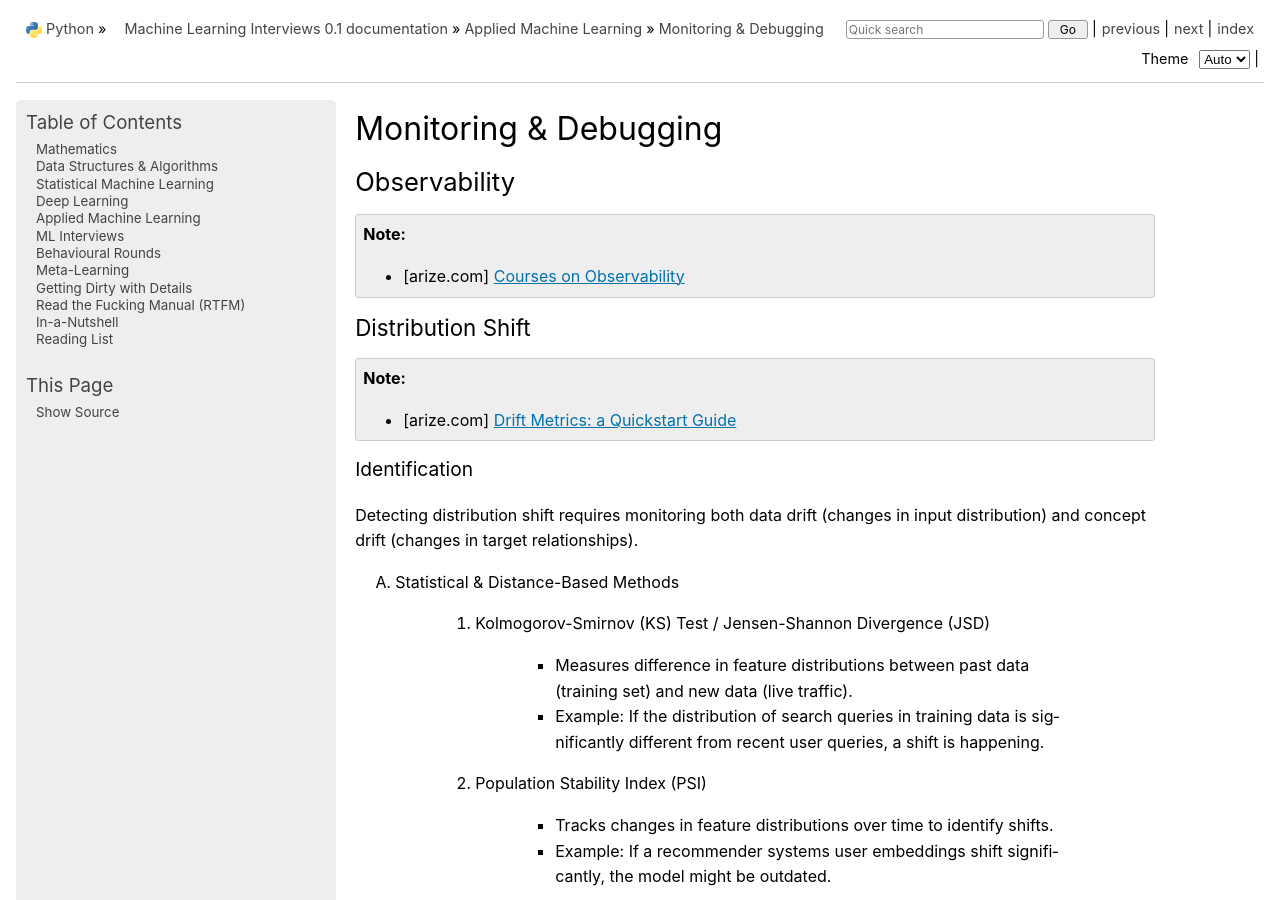
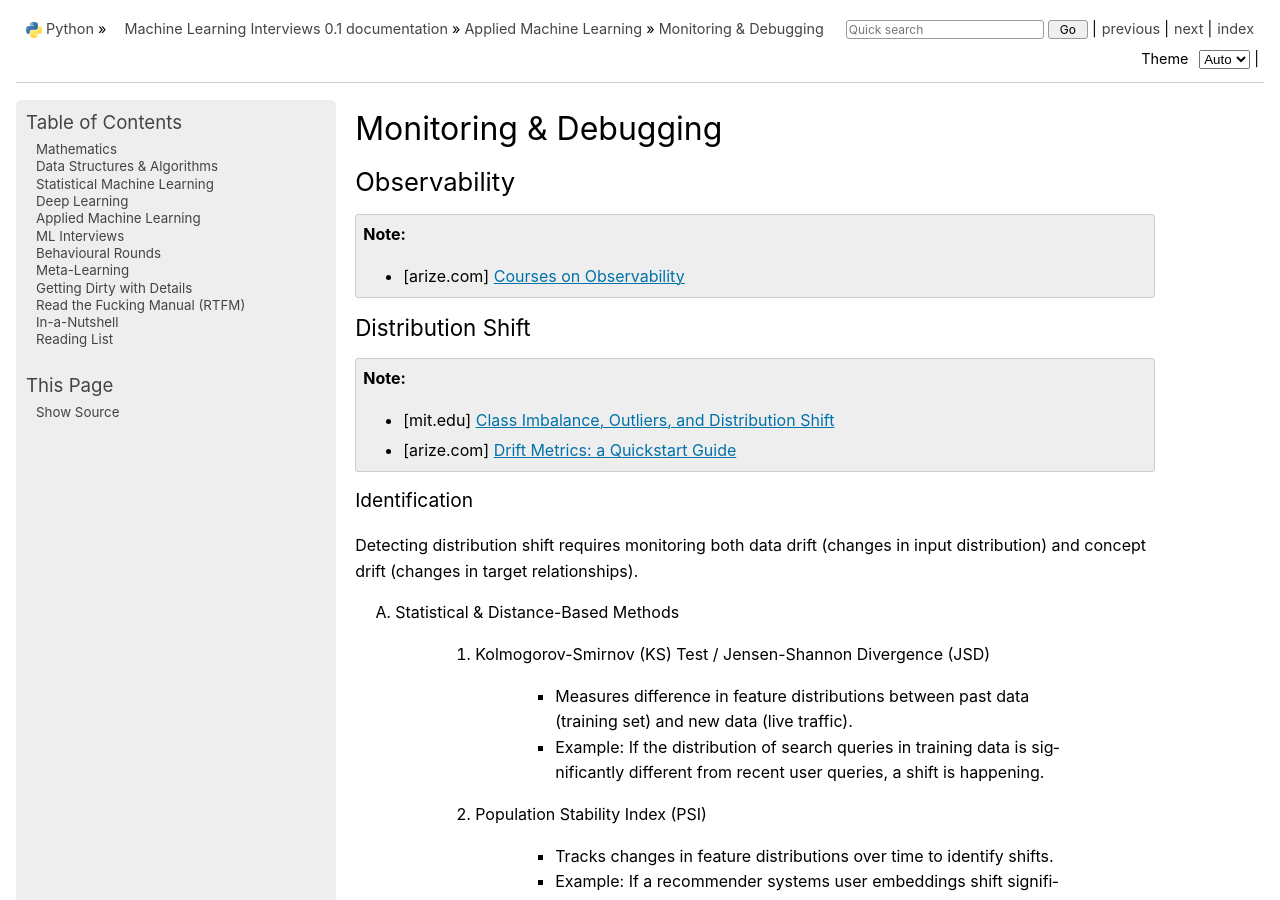
Before and after one commit to uselesstechjunks/leetcode, a Sphinx documentation site: the page built from docs/source/applied/eval/monitor.rst, in a window 1280 px wide and 900 px high. Built offline with Sphinx 7.4.7, drawn with Linux system fonts in a browser that asks for light colours; pages that are not in the unit, such as notebooks, are missing from menus.

Commit message:
Update monitor.rst

```diff
--- a/docs/source/applied/eval/monitor.rst
+++ b/docs/source/applied/eval/monitor.rst
@@ -11,6 +11,7 @@ Observability
 Distribution Shift
 ====================================================================================
 .. note::
+	* [mit.edu] `Class Imbalance, Outliers, and Distribution Shift <https://dcai.csail.mit.edu/2024/imbalance-outliers-shift/>`_
 	* [arize.com] `Drift Metrics: a Quickstart Guide <https://arize.com/blog-course/drift/>`_
 
 Identification
```
